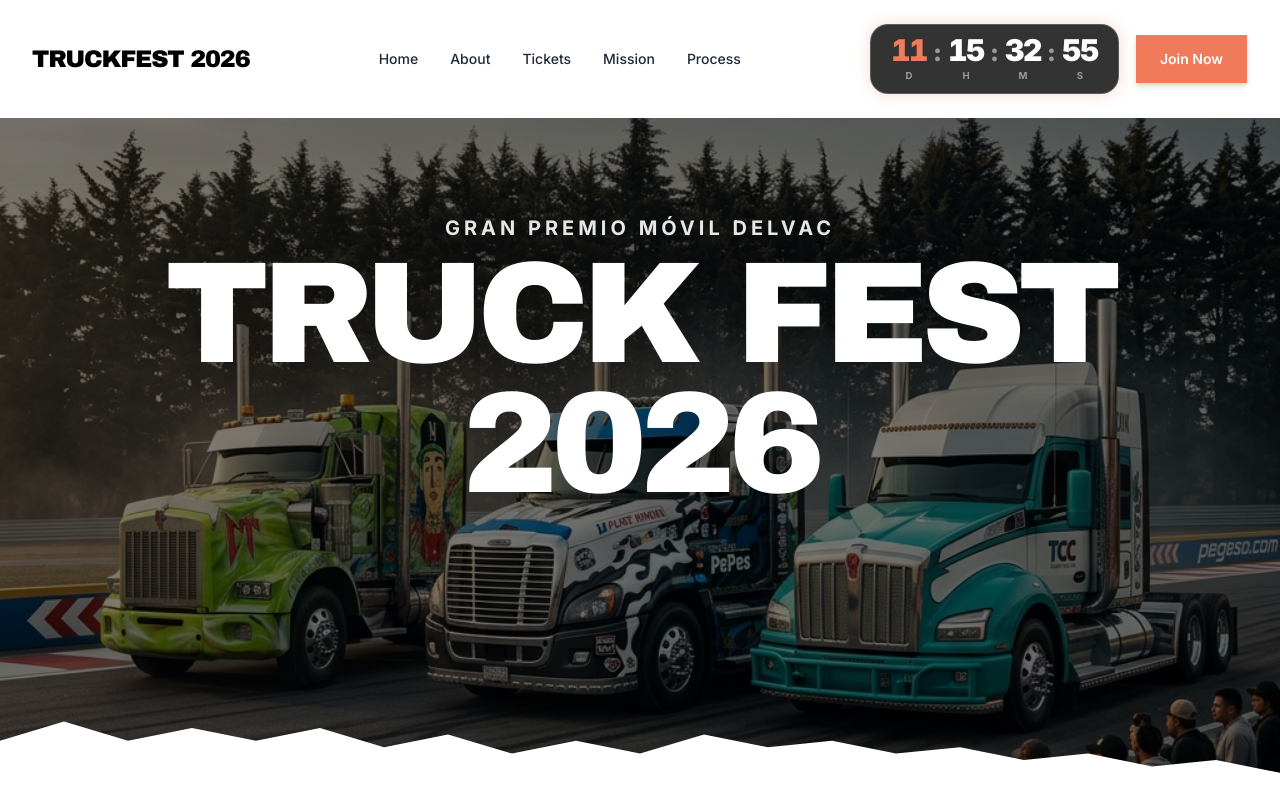
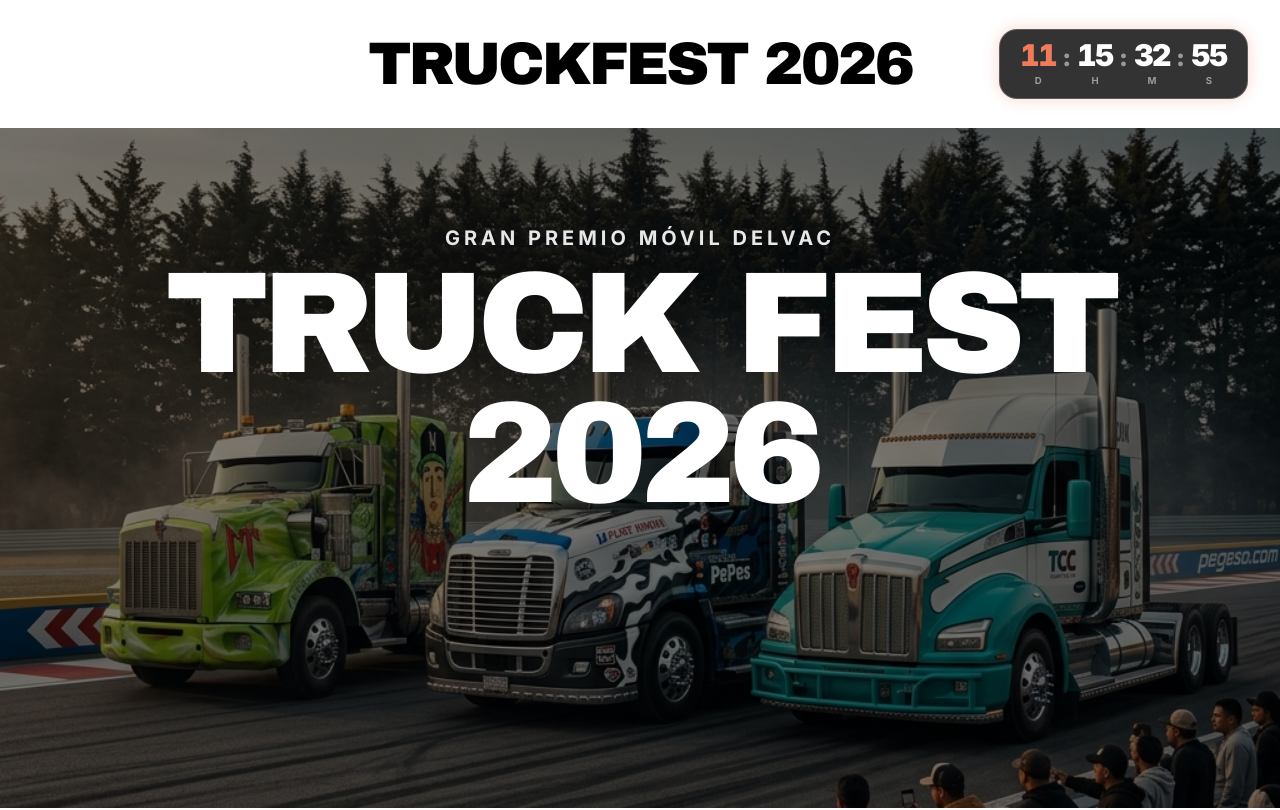
Before and after one commit to IAGGDEV/TruckFestLanding_V1, a Next.js app: page / in a window 1280 px wide. Shown: the top 810 px of the page. Built offline with nearby package versions, Linux system fonts and the light colour scheme.

Commit message:
style: simplify navbar, center main logo, and remove torn paper mask from hero

```diff
--- a/src/app/page.tsx
+++ b/src/app/page.tsx
@@ -2,7 +2,7 @@
 
 import Image from "next/image";
 import { motion } from "framer-motion";
-import { Button } from "@/components/ui/button";
+
 
 import { CountdownTimer } from "@/components/CountdownTimer";
 
@@ -10,22 +10,13 @@
   return (
     <main className="min-h-screen bg-white">
       {/* Navbar segment */}
-      <nav className="flex items-center justify-between px-8 py-6 max-w-7xl mx-auto bg-white z-50">
-        <div className="font-heading text-2xl tracking-tighter text-black uppercase">
+      <nav className="relative flex items-center justify-between px-4 md:px-8 py-6 w-full max-w-7xl mx-auto bg-white z-50 h-24 md:h-32">
+        <div className="w-1/3 hidden md:block"></div>
+        <div className="absolute left-1/2 -translate-x-1/2 font-heading text-3xl md:text-6xl tracking-tighter text-black uppercase whitespace-nowrap text-center">
           TRUCKFEST 2026
         </div>
-        <div className="hidden md:flex space-x-8 font-medium text-sm text-gray-800">
-          <a href="#" className="hover:text-orange-500 transition-colors">Home</a>
-          <a href="#" className="hover:text-orange-500 transition-colors">About</a>
-          <a href="#" className="hover:text-orange-500 transition-colors">Tickets</a>
-          <a href="#" className="hover:text-orange-500 transition-colors">Mission</a>
-          <a href="#" className="hover:text-orange-500 transition-colors">Process</a>
-        </div>
-        <div className="flex items-center gap-4">
+        <div className="flex items-center justify-end w-full md:w-1/3 z-10 sm:mt-12 md:mt-0">
           <CountdownTimer />
-          <Button className="bg-[#f07b5a] hover:bg-[#d96645] text-white font-semibold rounded-none px-6 py-6 shadow-md transition-all">
-            Join Now
-          </Button>
         </div>
       </nav>
 
@@ -43,13 +34,7 @@
           <div className="absolute inset-0 bg-black/50" />
         </div>
 
-        {/* Torn paper effect at the bottom using an SVG mask/clip-path equivalent */}
-        <div
-          className="absolute bottom-0 left-0 w-full h-32 bg-white z-20"
-          style={{
-            clipPath: 'polygon(0% 100%, 100% 100%, 100% 80%, 95% 70%, 90% 75%, 85% 65%, 80% 70%, 75% 60%, 70% 65%, 65% 55%, 60% 60%, 55% 50%, 50% 65%, 45% 55%, 40% 65%, 35% 50%, 30% 60%, 25% 45%, 20% 55%, 15% 45%, 10% 55%, 5% 40%, 0% 55%)'
-          }}
-        />
+
 
         <div className="relative z-10 text-center max-w-5xl mx-auto px-4 mt-8">
           <motion.p
```
